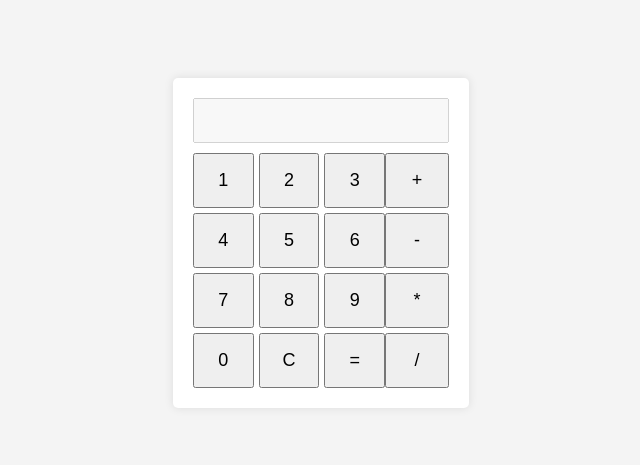
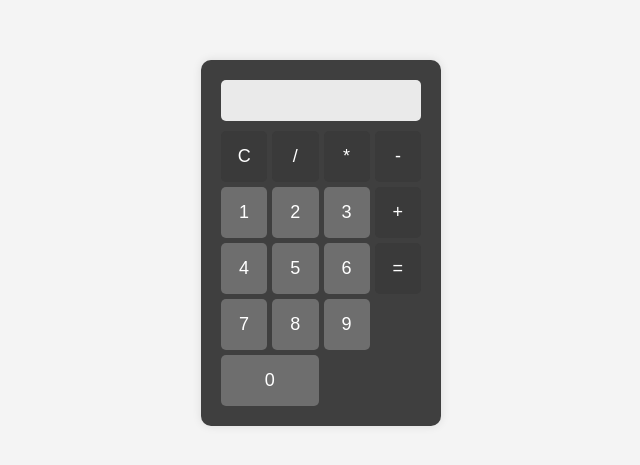
Before and after one commit to Victori4L/calculadora, a plain HTML site: page index.html in a window 1280 px wide. Shown: the part 157-622 px from the top of the page, without its empty margins (319-959 px from the left). Drawn offline with Linux system fonts and the light colour scheme.

Commit message:
Add files via upload

```diff
--- a/index.html
+++ b/index.html
@@ -15,11 +15,12 @@
             margin: 0;
         }
         .calculadora {
-            background-color: #fff;
+            background-color: #3f3f3f;
             padding: 20px;
-            border-radius: 5px;
+            border-radius: 10px;
             box-shadow: 0px 0px 10px rgba(0, 0, 0, 0.1);
             text-align: center;
+            width: 200px;
         }
         #pantalla {
             width: 100%;
@@ -28,26 +29,30 @@
             font-size: 18px;
             text-align: right;
             box-sizing: border-box;
+            background-color: #eaeaea;
+            border: none;
+            border-radius: 5px;
         }
         .botones {
-            display: flex;
-        }
-        .botones-numeros {
             display: grid;
-            grid-template-columns: repeat(3, 1fr);
+            grid-template-columns: repeat(4, 1fr);
             gap: 5px;
-            width: 75%;
-        }
-        .botones-operadores {
-            display: flex;
-            flex-direction: column;
-            gap: 5px;
-            width: 25%;
         }
         button {
             padding: 15px;
             font-size: 18px;
             box-sizing: border-box;
+            background-color: #6e6e6e;
+            color: #fff;
+            border: none;
+            border-radius: 5px;
+            cursor: pointer;
+        }
+        button:active {
+            transform: scale(0.95);
+        }
+        .boton-operador {
+            background-color: #3a3a3a;
         }
     </style>
 </head>
@@ -55,74 +60,81 @@
     <div class="calculadora">
         <input type="text" id="pantalla" disabled>
         <div class="botones">
-            <div class="botones-numeros">
+            <button onclick="limpiarPantalla()" class="boton-operador">C</button>
+            <button onclick="establecerOperador('/')" class="boton-operador">/</button>
+            <button onclick="establecerOperador('*')" class="boton-operador">*</button>
+            <button onclick="establecerOperador('-')" class="boton-operador">-</button>
+
             <button onclick="agregarNumero('1')">1</button>
             <button onclick="agregarNumero('2')">2</button>
             <button onclick="agregarNumero('3')">3</button>
+            <button onclick="establecerOperador('+')" class="boton-operador">+</button>
+
             <button onclick="agregarNumero('4')">4</button>
             <button onclick="agregarNumero('5')">5</button>
             <button onclick="agregarNumero('6')">6</button>
+            <button onclick="calcular()" class="boton-operador">=</button>
+
             <button onclick="agregarNumero('7')">7</button>
             <button onclick="agregarNumero('8')">8</button>
             <button onclick="agregarNumero('9')">9</button>
-                <button onclick="agregarNumero('0')">0</button>
-                <button onclick="limpiarPantalla()">C</button>
-                <button onclick="calcular()">=</button>
-            </div>
-            <div class="botones-operadores">
-                <button onclick="establecerOperador('+')">+</button>
-                <button onclick="establecerOperador('-')">-</button>
-                <button onclick="establecerOperador('*')">*</button>
-                <button onclick="establecerOperador('/')">/</button>
-            </div>
+            <button style="visibility: hidden;"></button>
+
+            <button onclick="agregarNumero('0')" style="grid-column: span 2;">0</button>
         </div>
     </div>
 
     <script>
+        let pantalla = '';
         let numeroActual = '';
         let operador = '';
-        let numeroAnterior = '';
+        let resultado = 0;
 
         function agregarNumero(numero) {
             numeroActual += numero;
+            pantalla += numero;
             actualizarPantalla();
         }
 
         function establecerOperador(op) {
             if (numeroActual === '') return;
+            if (resultado === 0) {
+                resultado = parseFloat(numeroActual);
+            } else {
+                calcular();
+            }
             operador = op;
-            numeroAnterior = numeroActual;
             numeroActual = '';
+            pantalla += ' ' + operador + ' ';
             actualizarPantalla();
         }
 
         function calcular() {
-            let resultado = 0;
-            const anterior = parseFloat(numeroAnterior);
-            const actual = parseFloat(numeroActual);
+            if (operador === '') return;
+            const numero = parseFloat(numeroActual);
+            if (isNaN(numero)) return;
 
-            if (isNaN(anterior) || isNaN(actual)) return;
+            if (operador === '+') resultado += numero;
+            if (operador === '-') resultado -= numero;
+            if (operador === '*') resultado *= numero;
+            if (operador === '/') resultado /= numero;
 
-            if (operador === '+') resultado = anterior + actual;
-            if (operador === '-') resultado = anterior - actual;
-            if (operador === '*') resultado = anterior * actual;
-            if (operador === '/') resultado = anterior / actual;
-
+            operador = '';
             numeroActual = resultado.toString();
-            operador = '';
-            numeroAnterior = '';
+            pantalla = resultado.toString();
             actualizarPantalla();
         }
 
         function limpiarPantalla() {
+            pantalla = '';
             numeroActual = '';
             operador = '';
-            numeroAnterior = '';
+            resultado = 0;
             actualizarPantalla();
         }
 
         function actualizarPantalla() {
-            document.getElementById('pantalla').value = numeroActual;
+            document.getElementById('pantalla').value = pantalla;
         }
     </script>
 </body>
```
Lines whose indentation alone changed are shown as unchanged.
